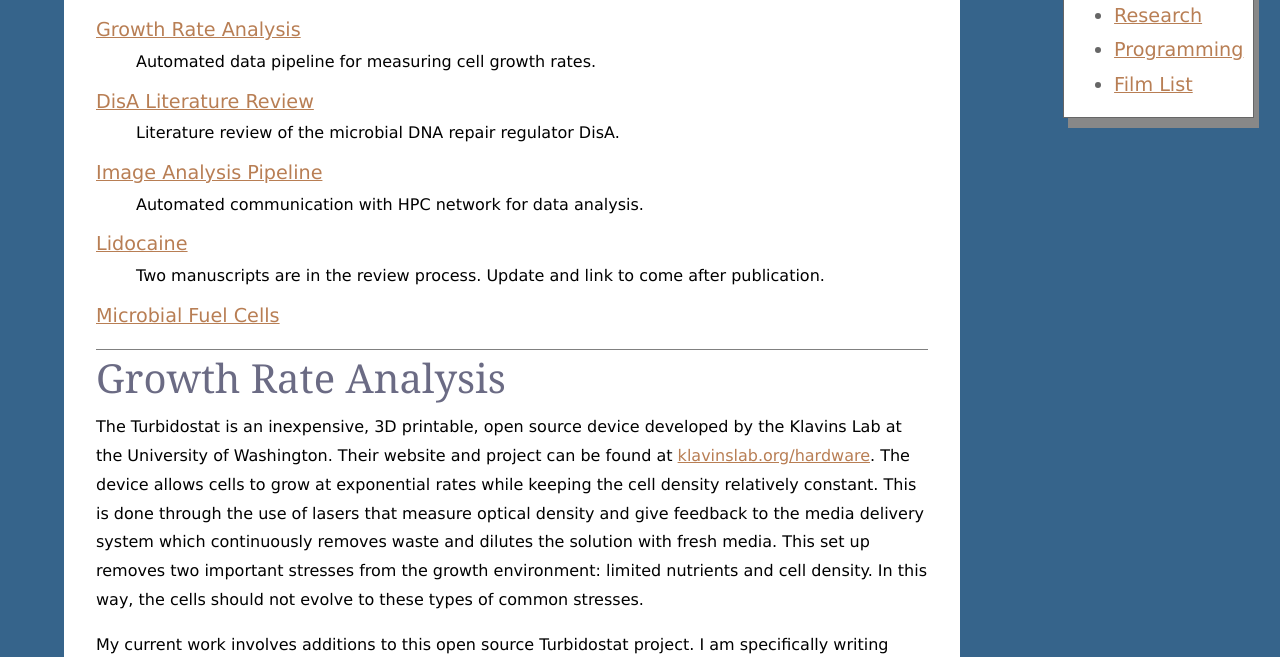
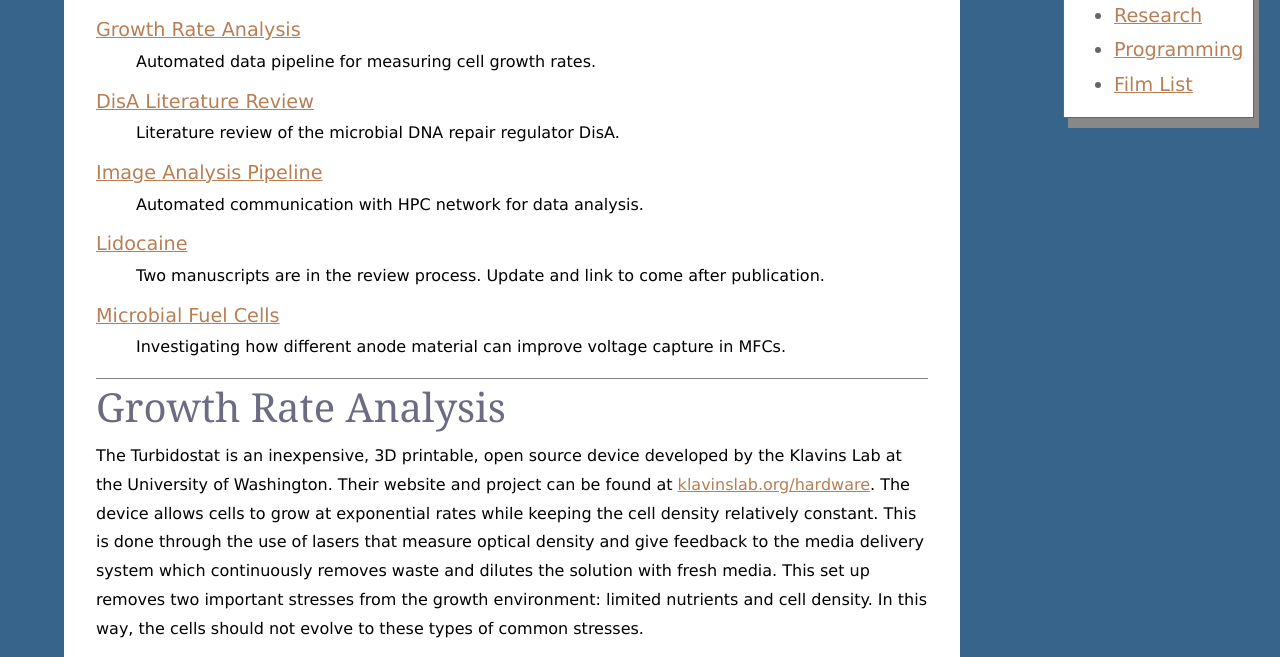
Before and after one commit to cr4zyafrican/keys248.github.io, a plain HTML site: page research.html in a window 1280 px wide. Shown: the part 137-794 px from the top of the page. Drawn offline with Linux system fonts and the light colour scheme.

Commit message:
MFC short description added

```diff
--- a/research.html
+++ b/research.html
@@ -35,7 +35,7 @@
 					<dd>Two manuscripts are in the review process. Update and link to come after publication.
 					</dd>
 					<dt><a href="#microbial-fuel-cells" title="Microbial Fuel Cells">Microbial Fuel Cells</a></dt>
-					<dd>
+					<dd>Investigating how different anode material can improve voltage capture in MFCs.
 					</dd>
 				</dl>
 			</section>
```
